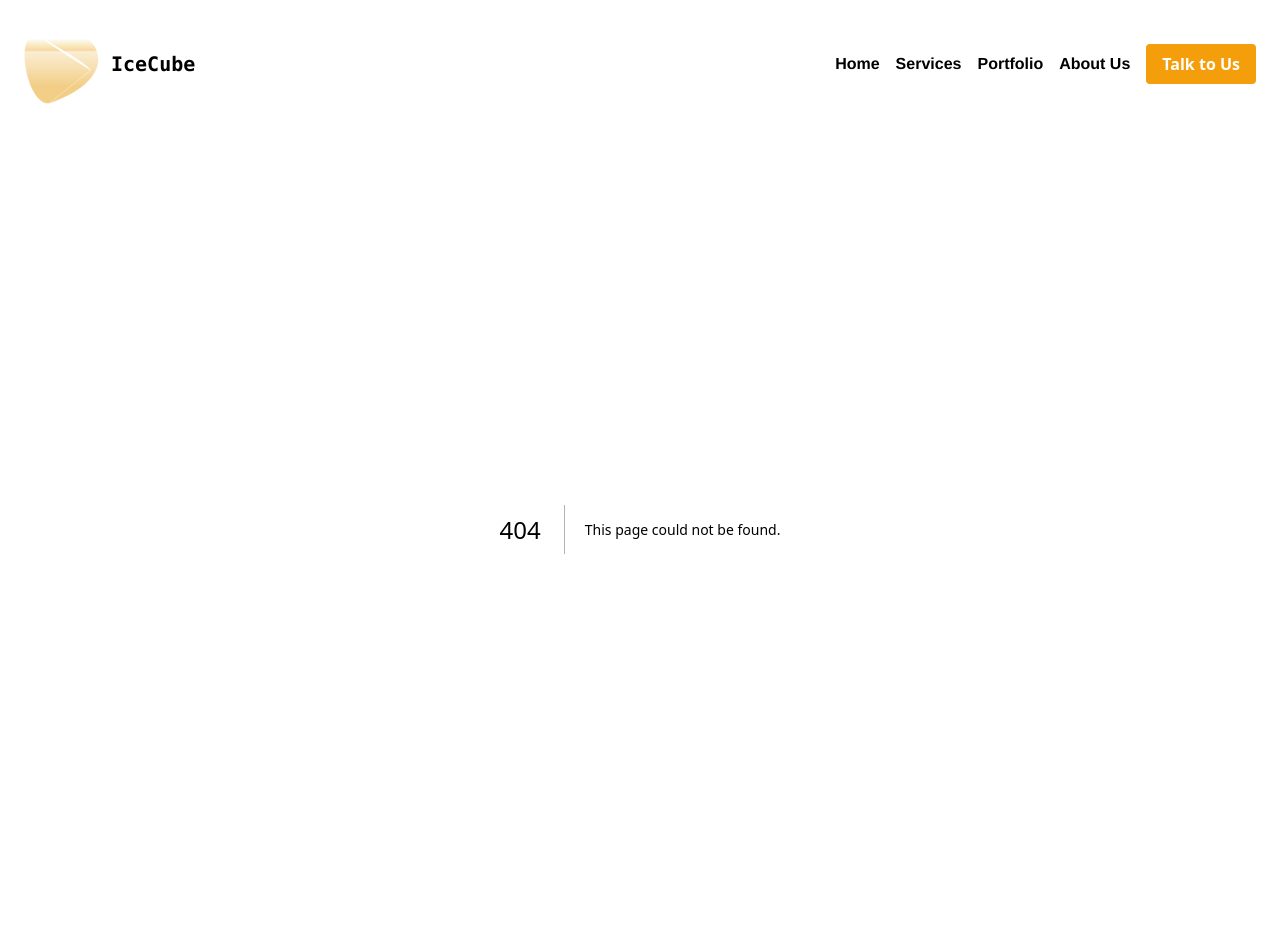
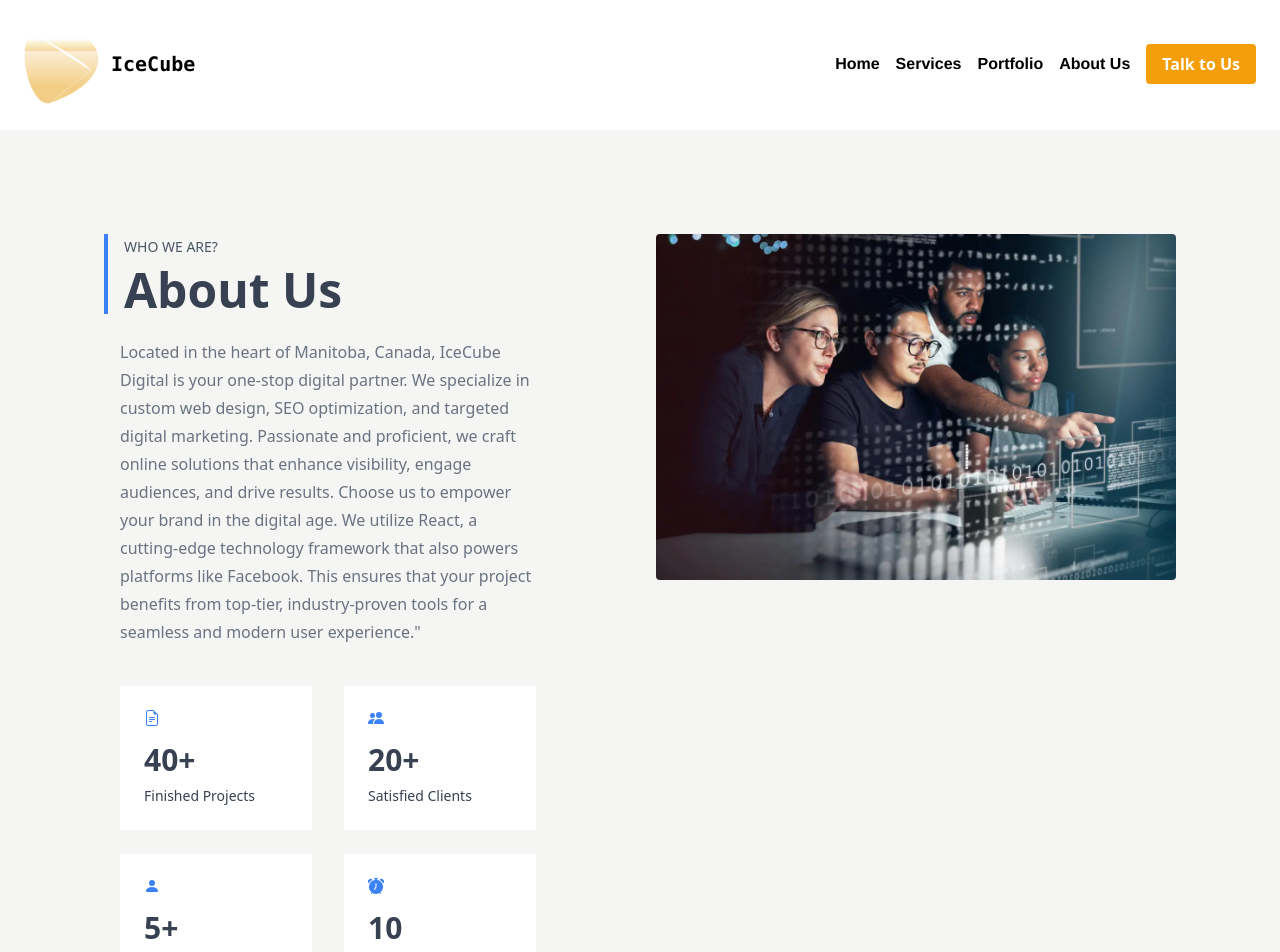
Before and after one commit to abda-torey/okab-portfolio, a Next.js app: page /about in a window 1280 px wide. Before the commit this address had no page. Shown: the top 952 px of the page. Built offline with nearby package versions, Linux system fonts and the light colour scheme.

Commit message:
created an about us page

```diff
--- /dev/null
+++ b/app/about/page.js
@@ -0,0 +1,147 @@
+import React from "react";
+
+function AboutPage() {
+  return (
+    <div>
+      <section class="py-10 lg:py-20 bg-stone-100 font-poppins dark:bg-gray-800">
+        <div class="max-w-6xl py-4 mx-auto lg:py-6 md:px-6">
+          <div class="flex flex-wrap ">
+            <div class="w-full px-4 mb-10 lg:w-1/2 lg:mb-0 ">
+              <div class="lg:max-w-md">
+                <div class="px-4 pl-4 mb-6 border-l-4 border-blue-500">
+                  <span class="text-sm text-gray-600 uppercase dark:text-gray-400">
+                    Who we are?
+                  </span>
+                  <h1 class="mt-2 text-3xl font-black text-gray-700 md:text-5xl dark:text-gray-300">
+                    About Us
+                  </h1>
+                </div>
+                <p class="px-4 mb-10 text-base leading-7 text-gray-500 dark:text-gray-400">
+                  Located in the heart of Manitoba, Canada, IceCube Digital
+                 is your one-stop digital partner. We specialize in
+                  custom web design, SEO optimization, and targeted digital
+                  marketing. Passionate and proficient, we craft online
+                  solutions that enhance visibility, engage audiences, and drive
+                  results. Choose us to empower your brand in the digital age.
+                  We utilize React, a cutting-edge technology framework that
+                  also powers platforms like Facebook. This ensures that your
+                  project benefits from top-tier, industry-proven tools for a
+                  seamless and modern user experience."
+                </p>
+                <div class="flex flex-wrap items-center">
+                  <div class="w-full px-4 mb-6 sm:w-1/2 md:w-1/2 lg:mb-6">
+                    <div class="p-6 bg-white dark:bg-gray-900">
+                      <span class="text-blue-500 dark:text-blue-400">
+                        <svg
+                          xmlns="http://www.w3.org/2000/svg"
+                          width="16"
+                          height="16"
+                          class="w-10 h-10"
+                          fill="currentColor"
+                          class="bi bi-file-earmark-text"
+                          viewBox="0 0 16 16"
+                        >
+                          <path d="M5.5 7a.5.5 0 0 0 0 1h5a.5.5 0 0 0 0-1h-5zM5 9.5a.5.5 0 0 1 .5-.5h5a.5.5 0 0 1 0 1h-5a.5.5 0 0 1-.5-.5zm0 2a.5.5 0 0 1 .5-.5h2a.5.5 0 0 1 0 1h-2a.5.5 0 0 1-.5-.5z" />
+                          <path d="M9.5 0H4a2 2 0 0 0-2 2v12a2 2 0 0 0 2 2h8a2 2 0 0 0 2-2V4.5L9.5 0zm0 1v2A1.5 1.5 0 0 0 11 4.5h2V14a1 1 0 0 1-1 1H4a1 1 0 0 1-1-1V2a1 1 0 0 1 1-1h5.5z" />
+                        </svg>
+                      </span>
+                      <p class="mt-4 mb-2 text-3xl font-bold text-gray-700 dark:text-gray-400">
+                        40+
+                      </p>
+                      <h2 class="text-sm text-gray-700 dark:text-gray-400">
+                        Finished Projects
+                      </h2>
+                    </div>
+                  </div>
+                  <div class="w-full px-4 mb-6 sm:w-1/2 md:w-1/2 lg:mb-6">
+                    <div class="p-6 bg-white dark:bg-gray-900">
+                      <span class="text-blue-500 dark:text-blue-400">
+                        <svg
+                          xmlns="http://www.w3.org/2000/svg"
+                          width="16"
+                          height="16"
+                          class="w-10 h-10"
+                          fill="currentColor"
+                          class="bi bi-people-fill"
+                          viewBox="0 0 16 16"
+                        >
+                          <path d="M7 14s-1 0-1-1 1-4 5-4 5 3 5 4-1 1-1 1H7zm4-6a3 3 0 1 0 0-6 3 3 0 0 0 0 6z" />
+                          <path
+                            fill-rule="evenodd"
+                            d="M5.216 14A2.238 2.238 0 0 1 5 13c0-1.355.68-2.75 1.936-3.72A6.325 6.325 0 0 0 5 9c-4 0-5 3-5 4s1 1 1 1h4.216z"
+                          />
+                          <path d="M4.5 8a2.5 2.5 0 1 0 0-5 2.5 2.5 0 0 0 0 5z" />
+                        </svg>
+                      </span>
+                      <p class="mt-4 mb-2 text-3xl font-bold text-gray-700 dark:text-gray-400">
+                        20+
+                      </p>
+                      <h2 class="text-sm text-gray-700 dark:text-gray-400">
+                        Satisfied Clients
+                      </h2>
+                    </div>
+                  </div>
+                  <div class="w-full px-4 mb-6 sm:w-1/2 md:w-1/2 lg:mb-6">
+                    <div class="p-6 bg-white dark:bg-gray-900">
+                      <span class="text-blue-500 dark:text-blue-400">
+                        <svg
+                          xmlns="http://www.w3.org/2000/svg"
+                          width="16"
+                          height="16"
+                          class="w-10 h-10"
+                          fill="currentColor"
+                          class="bi bi-person-fill"
+                          viewBox="0 0 16 16"
+                        >
+                          <path d="M3 14s-1 0-1-1 1-4 6-4 6 3 6 4-1 1-1 1H3zm5-6a3 3 0 1 0 0-6 3 3 0 0 0 0 6z" />
+                        </svg>
+                      </span>
+                      <p class="mt-4 mb-2 text-3xl font-bold text-gray-700 dark:text-gray-400">
+                        5+
+                      </p>
+                      <h2 class="text-sm text-gray-700 dark:text-gray-400">
+                        Open Source Contributions
+                      </h2>
+                    </div>
+                  </div>
+                  <div class="w-full px-4 mb-6 sm:w-1/2 md:w-1/2 lg:mb-6">
+                    <div class="p-6 bg-white dark:bg-gray-900">
+                      <span class="text-blue-500 dark:text-blue-400">
+                        <svg
+                          xmlns="http://www.w3.org/2000/svg"
+                          width="16"
+                          height="16"
+                          class="w-10 h-10"
+                          fill="currentColor"
+                          class="bi bi-alarm-fill"
+                          viewBox="0 0 16 16"
+                        >
+                          <path d="M6 .5a.5.5 0 0 1 .5-.5h3a.5.5 0 0 1 0 1H9v1.07a7.001 7.001 0 0 1 3.274 12.474l.601.602a.5.5 0 0 1-.707.708l-.746-.746A6.97 6.97 0 0 1 8 16a6.97 6.97 0 0 1-3.422-.892l-.746.746a.5.5 0 0 1-.707-.708l.602-.602A7.001 7.001 0 0 1 7 2.07V1h-.5A.5.5 0 0 1 6 .5zm2.5 5a.5.5 0 0 0-1 0v3.362l-1.429 2.38a.5.5 0 1 0 .858.515l1.5-2.5A.5.5 0 0 0 8.5 9V5.5zM.86 5.387A2.5 2.5 0 1 1 4.387 1.86 8.035 8.035 0 0 0 .86 5.387zM11.613 1.86a2.5 2.5 0 1 1 3.527 3.527 8.035 8.035 0 0 0-3.527-3.527z" />
+                        </svg>
+                      </span>
+                      <p class="mt-4 mb-2 text-3xl font-bold text-gray-700 dark:text-gray-400">
+                        10
+                      </p>
+                      <h2 class="text-sm text-gray-700 dark:text-gray-400">
+                        Combined Years Experience
+                      </h2>
+                    </div>
+                  </div>
+                </div>
+              </div>
+            </div>
+            <div class="w-full px-4 mb-10 lg:w-1/2 lg:mb-0">
+              <img
+                src="/team.png"
+                alt=""
+                class="relative z-40 object-cover w-full h-90 rounded"
+              />
+            </div>
+          </div>
+        </div>
+      </section>
+    </div>
+  );
+}
+
+export default AboutPage;
--- a/components/Services.js
+++ b/components/Services.js
@@ -13,6 +13,7 @@ const Services = () => (
         <div className="font-bold text-xl mb-2">Web App Development</div>
         <p className="text-gray-700 text-base">
           We develop tailored web apps to help your business grow.
+          We utilize React, a cutting-edge technology library that also powers platforms like Facebook.
         </p>
       </div>
 
```
Also changed, not shown: public/team.png (added).
